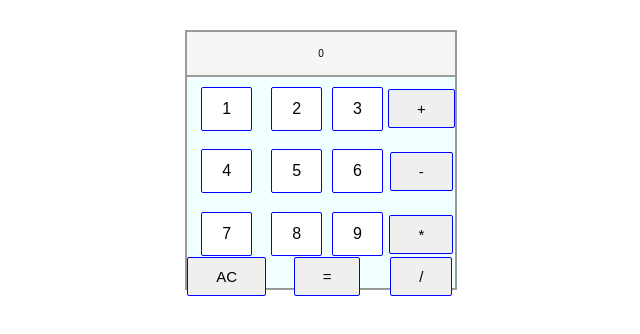
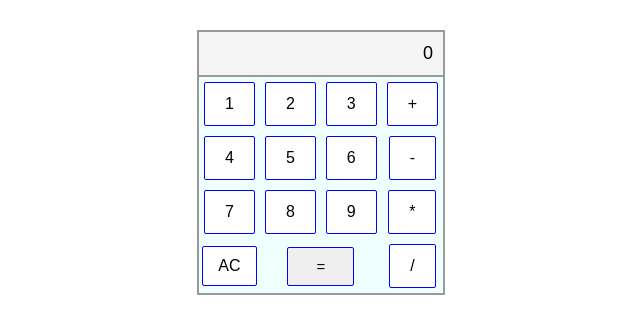
Before and after one commit to nguyenha9889/dom-event-exercies, a plain HTML site: page bai8/calculator-ui.html in a window 1280 px wide. Shown: the whole page, without its empty margins (319-959 px from the left). Drawn offline with Linux system fonts and the light colour scheme.

Commit message:
Update ui.css

```diff
--- a/bai8/ui.css
+++ b/bai8/ui.css
@@ -16,23 +16,27 @@ table {
 	background-color: azure;
 }
 thead td {
-	height: 4.5em;
+	height: 2.5em;
 	border: 2px double #9a9a9a;
 	background-color: whitesmoke;
+      padding-right: 10px;
+      font-size: 1.8em;
+      text-align: right;
 }
 
 .number,
-.reset {
+.operator,
+#reset {
 	border: 1px solid blue;
 	border-radius: 2px;
 	background-color: white;
 }
-.number {
+.number, .operator {
 	font-size: 1.6em;
 	padding: 12px 20px;
 	margin: 5px;
 }
-.reset {
+#reset {
 	font-size: 1.6em;
 	padding: 10px 15px;
 }
@@ -43,3 +47,6 @@ button {
 	padding: 10px 28px;
 	margin: -10px 0;
 }
+button:hover {
+      background-color: cadetblue;
+}
```
Lines whose indentation alone changed are shown as unchanged.
